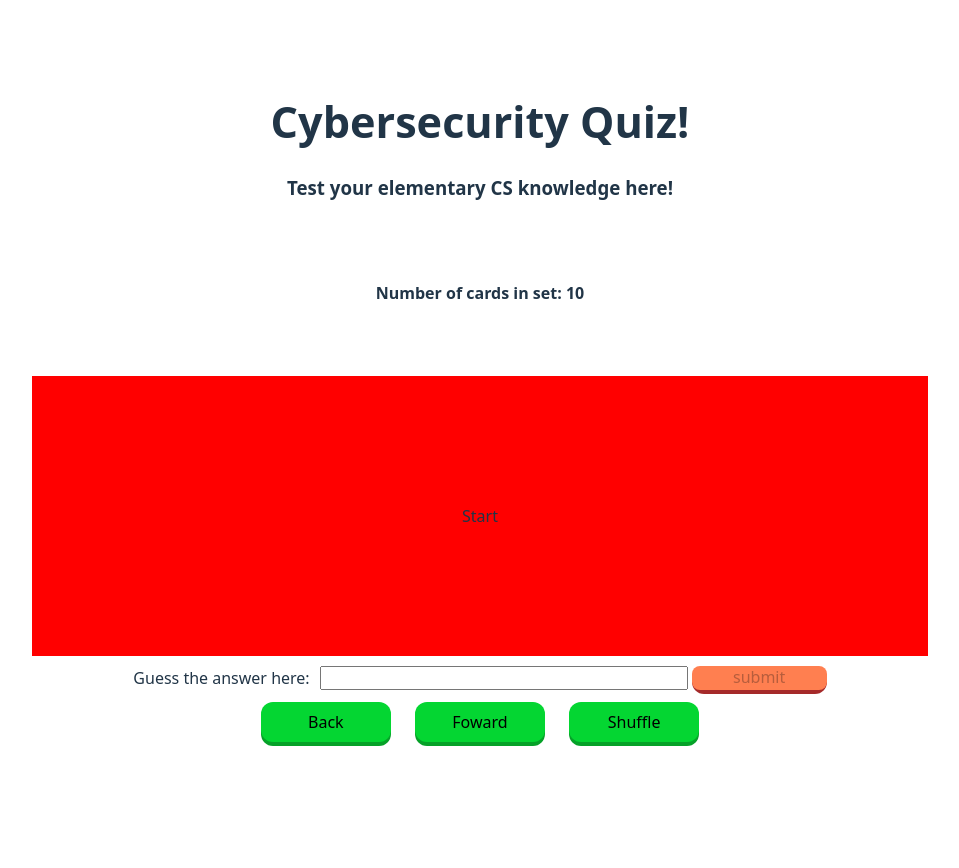
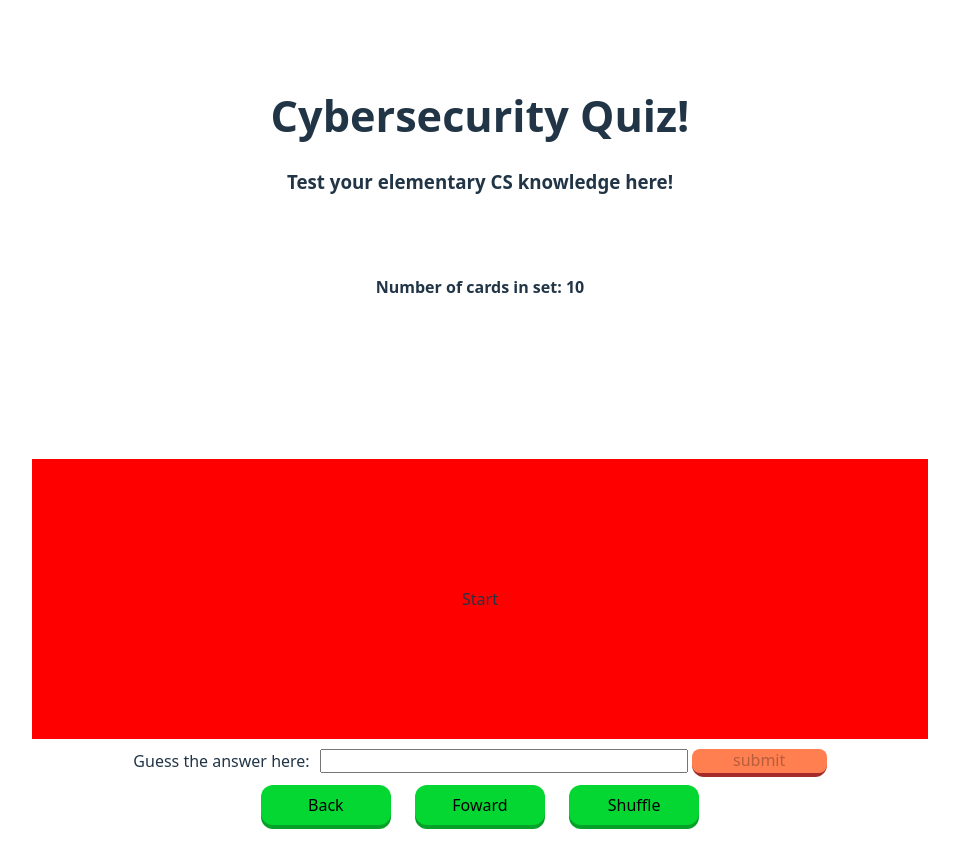
Before and after one commit to EdibleHerald/FlashCards, a React (Vite) app: page / in a window 1280 px wide. Shown: the top 868 px of the page, without its empty margins (160-1119 px from the left). Before the commit the page ends 800 px from the top, so only its background shows below. Built offline with nearby package versions, Linux system fonts and the light colour scheme.

Commit message:
Refined multiple functions not yet fully implemented

```diff
--- a/src/App.jsx
+++ b/src/App.jsx
@@ -9,7 +9,7 @@ function App() {
   const [useGuess,setUseGuess] = useState(0);
   const [flip,setFlip] = useState(0);
   const [currDir,setCurrDir] = useState([]);
-  const [error,setError] = useState(1);
+  const [error,setError] = useState(0);
 
   const textDirectory = {
     // 0 is reserved as the "start" card ONLY
@@ -65,7 +65,7 @@ function App() {
     if((count-1) <= 1){
       // Do nothing
       // or maybe notify user
-      return 0;
+      setError(1);
     }else{
       setCount(count-1);
     }
@@ -123,21 +123,6 @@ function App() {
     )
   }
 
-  //returns error message if conditions met
-  function ShowError(){
-    // if error == 1, error occured, notify user
-    if(error==1){
-
-      return(
-        {
-
-        }
-      )
-    }else{
-
-    }
-  }
-
   return (
     <>
       {/* Title */}
@@ -159,9 +144,12 @@ function App() {
 
       {/* {(seeMastery) ? <div className="masteryDiv"> <p>Mastered?</p> <button className="formButton"><span>Remove from deck</span></button> </div> : <div></div>} */}
 
-      <div className="masteryDiv"> {(seeMastery) ? <><p>Mastered?</p> <button className="formButton"><span>Remove from deck</span></button></> : <><div></div></>} </div>
+      <div className="extraDiv fadeIn">
+        {(seeMastery) ? <div className="masteryDiv"><p>Mastered?</p> <button className="formButton"><span>Remove from deck</span></button></div> : <><div></div></>}
 
-      {/* Error Message on conditional */}
+        {/* Error Message on conditional */}
+        {(error) ? <><p>You cannot go further!</p></> :<></>}
+      </div>
 
 
       {/* Card itself */}
@@ -185,7 +173,7 @@ function App() {
         <button className='fowardButton' onClick={()=>{SwapCard(1)}}>
           <span>Foward</span>
         </button>
-        <button className ="shuffleButton" >
+        <button className ="shuffleButton">
           <span>Shuffle</span>
         </button>
         {/* ADD ONCLICK FUNCTION TO SHUFFLE BUTTON */}
--- a/src/index.css
+++ b/src/index.css
@@ -171,8 +171,9 @@ button:active span {
   width:40%;
 }
 
-.masteryDiv{
+.extraDiv{
   display:flex;
+  flex-direction: column;
   gap:0.5rem;
   margin-bottom:0.5rem;
   justify-self: center;
@@ -180,9 +181,9 @@ button:active span {
   align-items: center;
   align-content:center;
   max-width:25rem;
-  max-height:2.5rem;
+  max-height:8rem;
   width:25rem;
-  height:2.5rem;
+  height:8rem;
 }
 
 .masteryDiv > button{
@@ -191,7 +192,7 @@ button:active span {
   height:1.5rem;
 }
 
-.fadeInOut{
+.fadeIn{
   animation: fade-in 1.5s;
 }
 
```
